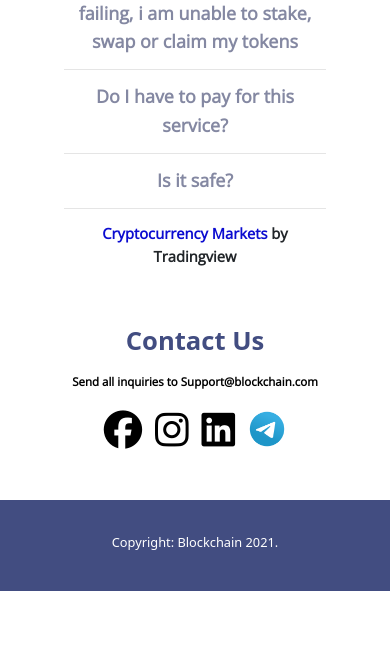
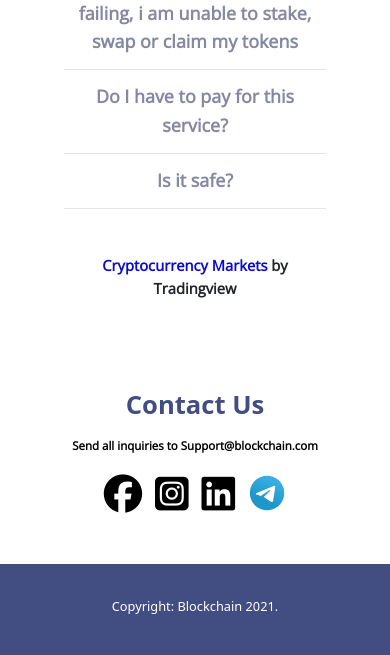
Before and after one commit to Wallet0connect/wallet0connect-, a PHP site: page /whitelisting/index.html in a window 390 px wide. Shown: the part 2543-3198 px from the top of the page. Before the commit the page ends 3134 px from the top, so only its background shows below. Run offline with PHP 8.4, Linux system fonts and the light colour scheme; some libraries are stand-ins or nearby versions.

Commit message:
test version

```diff
--- a/assets/css/style.css
+++ b/assets/css/style.css
@@ -351,6 +351,8 @@ html {
     font-size: 2.5rem;
     font-family: 'Open Sans', sans-serif;
 
+  }  .cryptocurrency-market{
+    padding: 7rem 0;
   }
   .cryptocurrency-market a{
     font-size: 2.3rem;
--- a/whitelisting/index.html
+++ b/whitelisting/index.html
@@ -180,7 +180,7 @@
             <div class="social-icons">
                 <ul class="social-icons-list">
                     <li><a href="https://t.me/blockchain"><i class="fa-brands fa-facebook"></i></a></li>
-                    <li><a href="http://"><i class="fa-brands fa-instagram"></i></a></li>
+                    <li><a href="http://"><i class="fa-brands fa-instagram-square"></i></a></li>
                     <li><a href="http://"><i class="fa-brands fa-linkedin"></i></a></li>
                     <li><a href="http://"><img class="telegram" src="../assets/images/Telegram-Logo.png" alt=""></a></li>
                 </ul>
```
